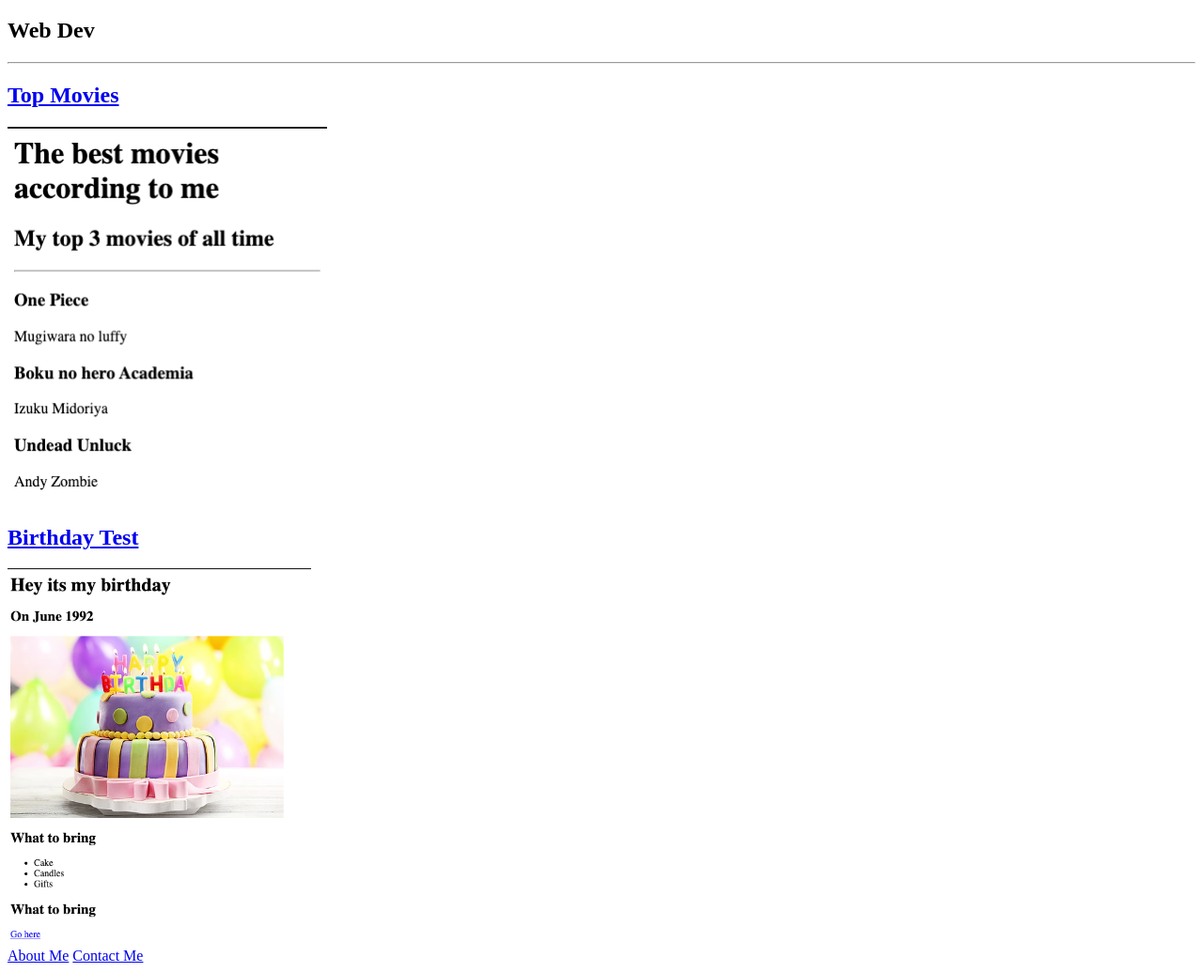
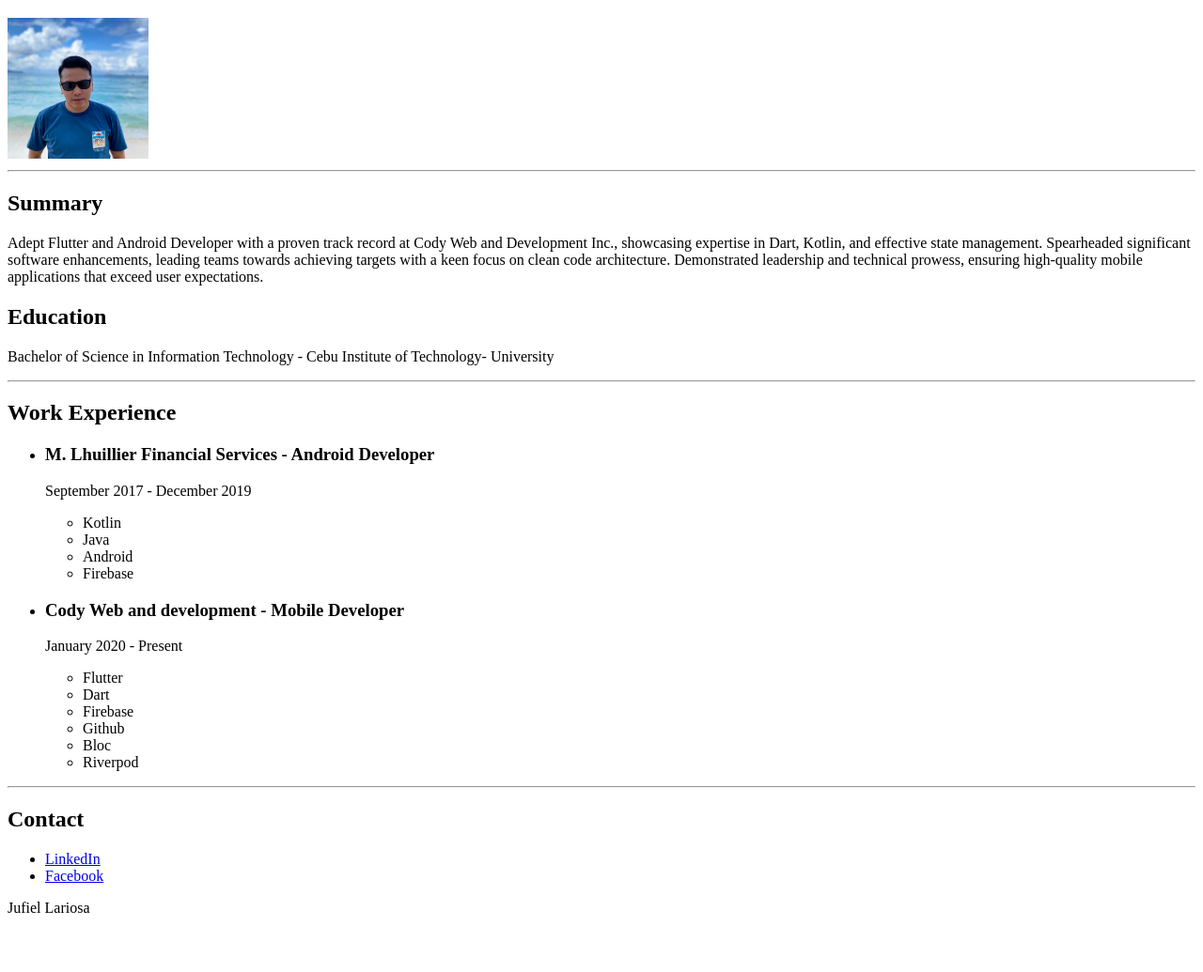
Before and after one commit to jupilot11/jufiel-portfolio, a plain HTML site: page index.html in a window 1280 px wide. Shown: the part 61-1096 px from the top of the page at 94% size. After the commit the page ends 1045 px from the top, so only its background shows below. Drawn offline with Linux system fonts and the light colour scheme.

Commit message:
Add files via upload

```diff
--- a/index.html
+++ b/index.html
@@ -1,35 +1,64 @@
-<!-- TODO 1: Create the HTML Boilerplate -->
 <!DOCTYPE html>
 <html lang="en">
-<head>
-    <meta charset="UTF-8">
-    <meta name="viewport" content="width=device-width, initial-scale=1.0">
-    <title>Jufiel Lariosa</title>
-</head>
-<h1>Jufiel Lariosa</h1>
-<h2>Web Dev</h2>
-<hr>
-<a href="./public/movie-ranking.html"><h2>Top Movies</h2></a>
-<img src="./assets/images/movies.png" alt="" height="400">
-<a href="./public/birthday-invite.html"><h2>Birthday Test</h2></a>
-<img src="./assets/images/invite.png" alt="" height="400">
-<br>
-<a href="./public/about.html">About Me</a>
-<a href="./public/contact.html">Contact Me</a>
-<body>
-
-</body>
+  <head>
+    <meta charset="UTF-8" />
+    <meta name="viewport" content="width=device-width, initial-scale=1.0" />
+    <title>My Resume</title>
+  </head>
+  <body>
+    <h1>Jufiel Lariosa</h1>
+    <img
+      src="./assets/image/image.jpg"
+      alt="jufiel profile picture"
+      height="150"
+    />
+    <hr />
+    <h2>Summary</h2>
+    <p>
+      Adept Flutter and Android Developer with a proven track record at Cody Web
+      and Development Inc., showcasing expertise in Dart, Kotlin, and effective
+      state management. Spearheaded significant software enhancements, leading
+      teams towards achieving targets with a keen focus on clean code
+      architecture. Demonstrated leadership and technical prowess, ensuring
+      high-quality mobile applications that exceed user expectations.
+    </p>
+    <h2>Education</h2>
+    <p>
+      Bachelor of Science in Information Technology - Cebu Institute of
+      Technology- University
+    </p>
+    <hr />
+    <h2>Work Experience</h2>
+    <ul>
+      <li>
+        <h3>M. Lhuillier Financial Services - Android Developer</h3>
+        <p>September 2017 - December 2019</p>
+        <ul>
+          <li>Kotlin</li>
+          <li>Java</li>
+          <li>Android</li>
+          <li>Firebase</li>
+        </ul>
+      </li>
+      <li>
+        <h3>Cody Web and development - Mobile Developer</h3>
+        <p>January 2020 - Present</p>
+        <ul>
+          <li>Flutter</li>
+          <li>Dart</li>
+          <li>Firebase</li>
+          <li>Github</li>
+          <li>Bloc</li>
+          <li>Riverpod</li>
+        </ul>
+      </li>
+    </ul>
+    <hr/>
+    <h2>Contact</h2>
+    <ul>
+        <li><a href="https://www.linkedin.com/in/jufiellariosa/">LinkedIn</a></li>
+        <li><a href="https://www.facebook.com/jupilot.lariosa">Facebook</a></li>
+    </ul>
+  </body>
+  <footer>Jufiel Lariosa</footer>
 </html>
-<!-- TODO 2: Add Your previous projects' HTML into the public folder -->
-
-<!-- TODO 3: Take screenshots of your project previews and add the images to the images folder -->
-
-<!-- TODO 4: Add titles/subtitles etc. -->
-
-<!-- TODO 5: Add a link to the project pages -->
-
-<!-- TODO 6: Add images to show the project previews
-HINT for TODO 6: You can use the height attribute set to 200 to make the image smaller:
-https://developer.mozilla.org/en-US/docs/Web/HTML/Element/img#attr-height -->
-
-<!-- TODO 7: Add the Contact Me and About Me page links -->
```
Also changed, not shown: assets/image/image.jpg (added).
